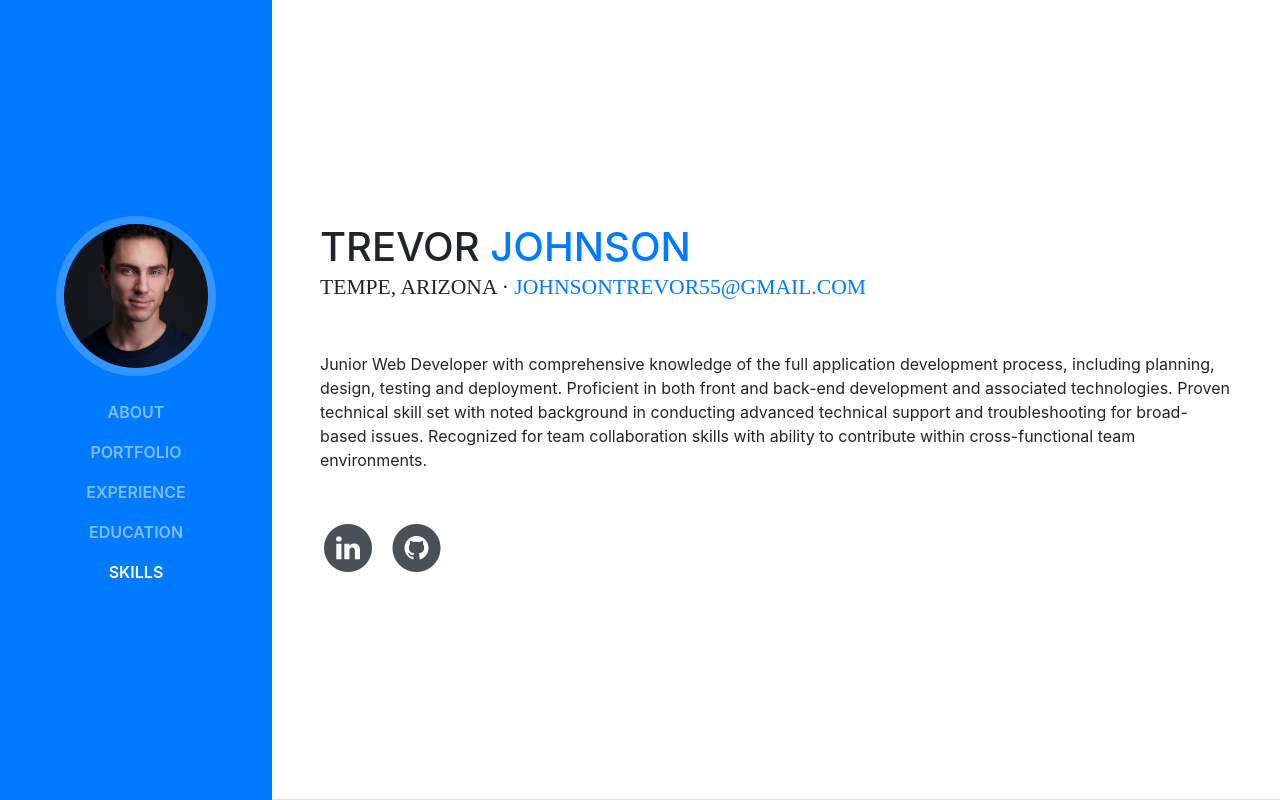
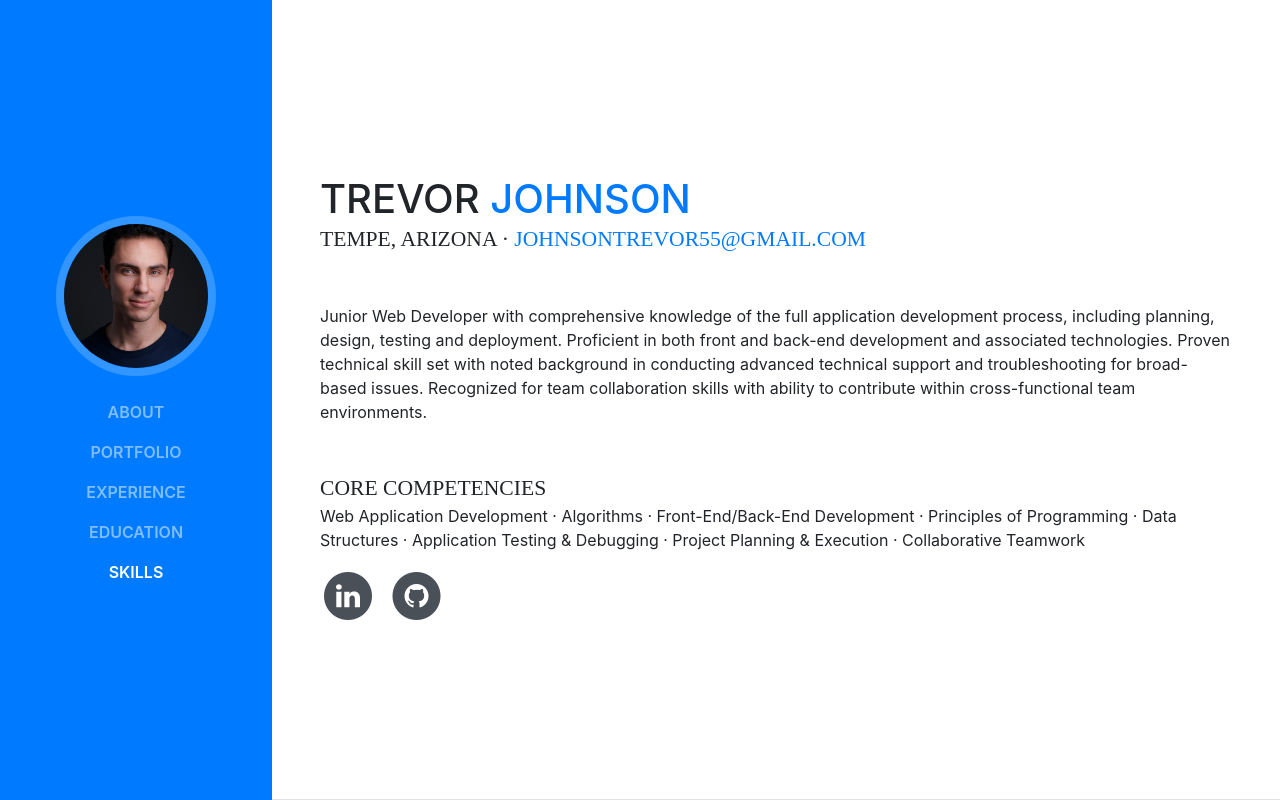
Before and after one commit to tsjohns9/portfolio, a website with bundled scripts: page index.html in a window 1280 px wide. Shown: the top 800 px of the page. Built offline with nearby package versions, Linux system fonts and the light colour scheme; a web font is replaced by a local one.

Commit message:
added content

```diff
--- a/index.html
+++ b/index.html
@@ -74,6 +74,11 @@
           testing and deployment. Proficient in both front and back-end development and associated technologies. Proven technical
           skill set with noted background in conducting advanced technical support and troubleshooting for broad-based issues.
           Recognized for team collaboration skills with ability to contribute within cross-functional team environments.
+        </p>
+        <span class="subheading mb-5">Core Competencies</span>
+        <p>
+          Web Application Development · Algorithms · Front-End/Back-End Development · Principles of Programming · Data Structures ·
+          Application Testing & Debugging · Project Planning & Execution · Collaborative Teamwork
         </p>
         <ul class="list-inline list-social-icons mb-0">
           <li class="list-inline-item">
```
